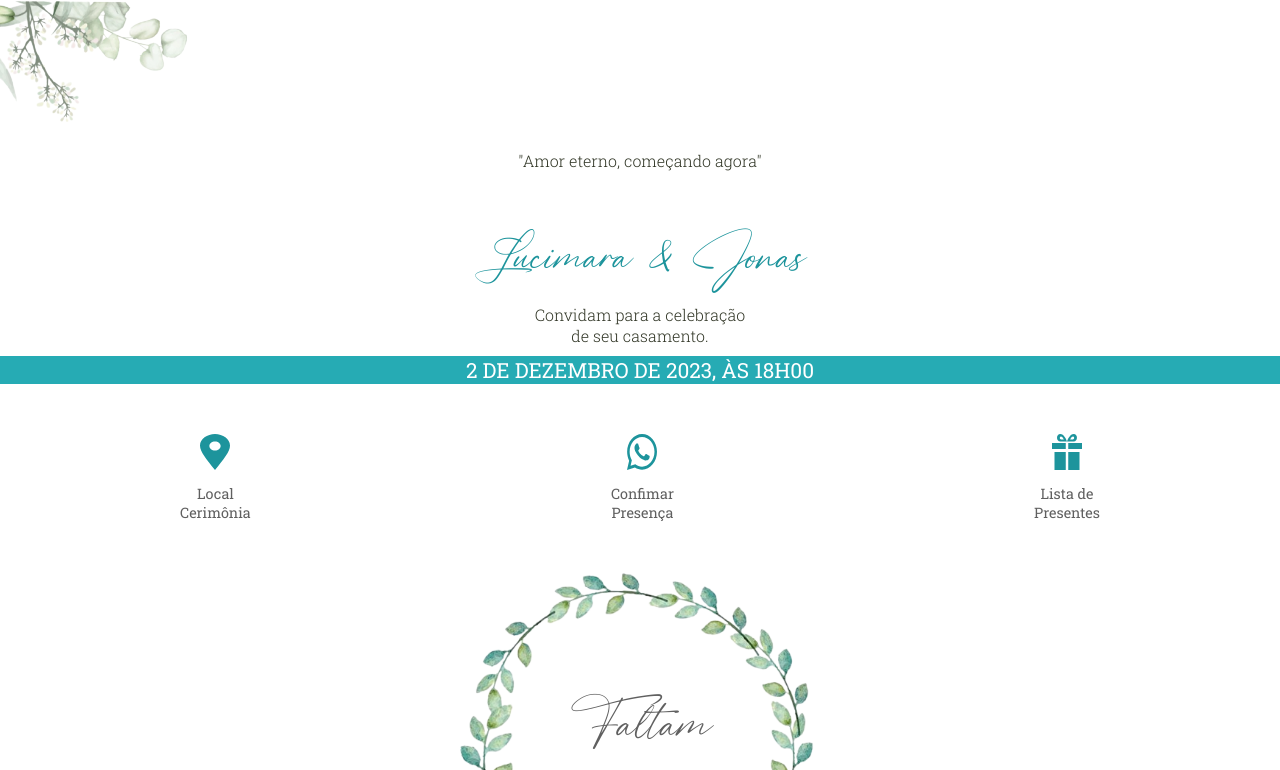
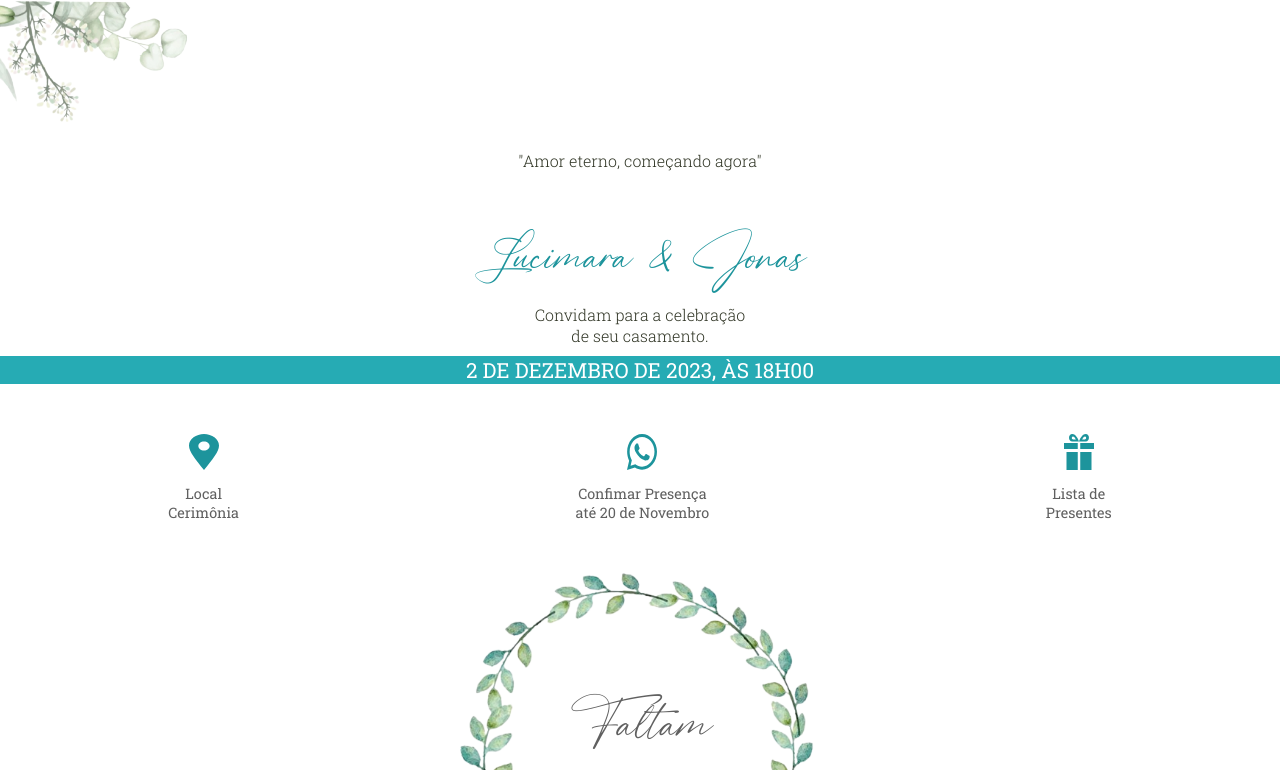
Before and after one commit to jonaselucimara/convite, a plain HTML site: page index.html in a window 1280 px wide. Both pictures are taken after a click on the button "abrir convite". Shown: the top 770 px of the page. Drawn offline with Linux system fonts and the light colour scheme.

Commit message:
Update index.html

```diff
--- a/index.html
+++ b/index.html
@@ -40,7 +40,8 @@
                 <div class="confirmar flex">
                     <a href="https://api.whatsapp.com/send?phone=5551992713056&text=Ol%C3%A1%2C%20presen%C3%A7a%20confirmada!" target="_blank">
                         <img src="img/whats.svg">
-                        <p>Confimar <br>Presença</p>
+                        <p>Confimar Presença<br> até 20 de Novembro</p>
+
                     </a>
                 </div>
                 <div class="lista flex">
```
